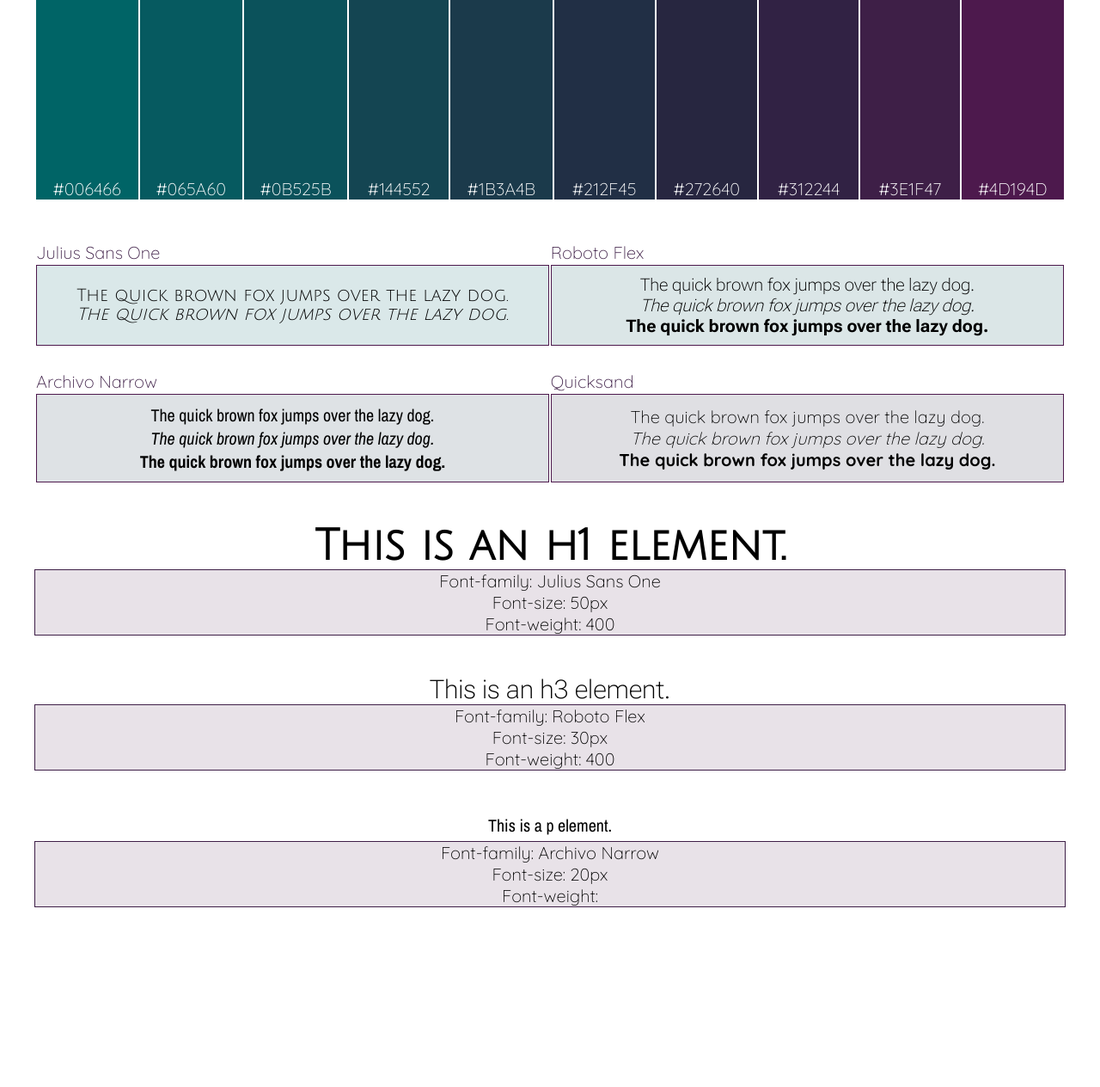
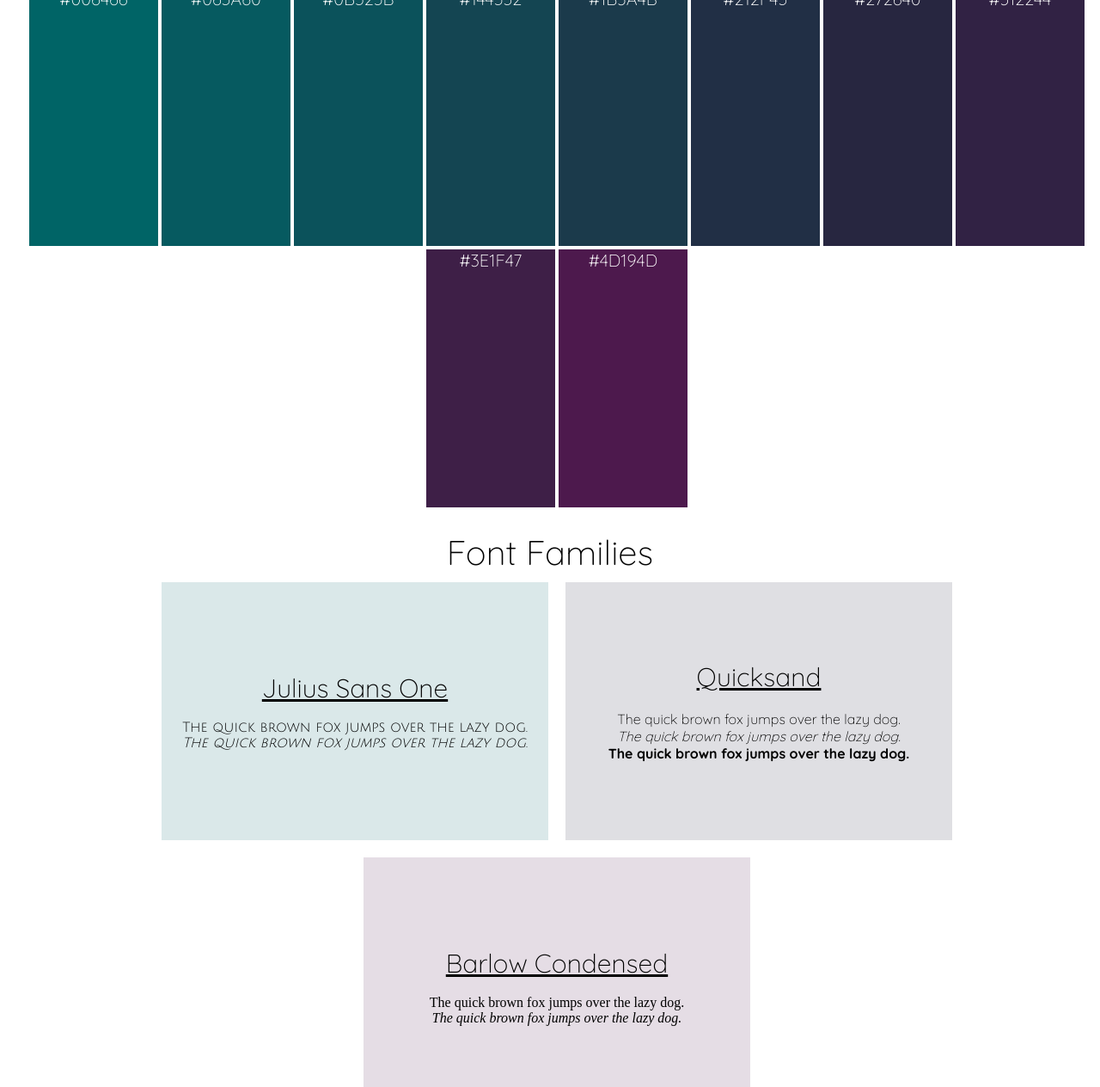
Before and after one commit to apmarg/apmarg.github.io, a plain HTML site: page codecademy/Style_Guide/index.html in a window 1280 px wide. Shown: the part 297-1561 px from the top of the page at 86% size. Before the commit the page ends 1392 px from the top, so only its background shows below. Drawn offline with nearby package versions, Linux system fonts and the light colour scheme; a web font is replaced by a local one.

Commit message:
Finish updating global styles

```diff
--- a/codecademy/Style_Guide/index.html
+++ b/codecademy/Style_Guide/index.html
@@ -2,7 +2,7 @@
 <html>
     <head>
         <title>Website Style Guide</title>
-        <link rel="stylesheet" href="../../resources/styles.css">
+        <link rel="stylesheet" href="../../resources/global-styles.css">
         <link rel="stylesheet" href="./resources/styles.css">
         <link rel="icon" href="../resources/images/AGfavicon32.png">
     </head>
@@ -12,93 +12,60 @@
             <h3>a codecademy challenge project</h3>
         </header>
         <main>
-            <section class="colors">
-                <table>
-                    <tr>
-                        <th colspan="10">Color Palette</th>
-                    </tr>
-                    <tr>
-                        <td style="background-color:#006466">#006466</td>
-                        <td style="background-color:#065A60">#065A60</td>
-                        <td style="background-color:#0B525B">#0B525B</td>
-                        <td style="background-color:#144552">#144552</td>
-                        <td style="background-color:#1B3A4B">#1B3A4B</td>
-                        <td style="background-color:#212F45">#212F45</td>
-                        <td style="background-color:#272640">#272640</td>
-                        <td style="background-color:#312244">#312244</td>
-                        <td style="background-color:#3E1F47">#3E1F47</td>
-                        <td style="background-color:#4D194D">#4D194D</td>
-                    </tr>
-                </table>
+                <h2>Color Palette</h2>
+                <section class="color_styles container">
+                <div class="color" style="background-color:#006466">#006466</div>
+                <div class="color" style="background-color:#065A60">#065A60</div>
+                <div class="color" style="background-color:#0B525B">#0B525B</div>
+                <div class="color" style="background-color:#144552">#144552</div>
+                <div class="color" style="background-color:#1B3A4B">#1B3A4B</div>
+                <div class="color" style="background-color:#212F45">#212F45</div>
+                <div class="color" style="background-color:#272640">#272640</div>
+                <div class="color" style="background-color:#312244">#312244</div>
+                <div class="color" style="background-color:#3E1F47">#3E1F47</div>
+                <div class="color" style="background-color:#4D194D">#4D194D</div>
             </section>
-            <section class="text_styles">
-                <table>
-                    <tr>
-                        <th>Julius Sans One</th>
-                        <th>Roboto Flex</th>
-                    </tr>
-                    <tr>
-                        <td class="juliussansone">
-                            The quick brown fox jumps over the lazy dog.
-                            <br>
-                            <span style="font-style: italic;">The quick brown fox jumps over the lazy dog.</span>
-                        </td>
-                        <td class="robotoflex">
-                            The quick brown fox jumps over the lazy dog.
-                            <br>
-                            <span style="font-style: italic;">The quick brown fox jumps over the lazy dog.</span><br>
-                            <span style="font-weight: bold;">The quick brown fox jumps over the lazy dog.</span>
-
-                        </td>
-                    </tr>
-                    <tr height="25px"></tr>
-                    <tr>
-                        <th>Archivo Narrow</th>
-                        <th>Quicksand</th>
-                    </tr>
-                    <tr>
-                        <td class="archivonarrow">
-                            The quick brown fox jumps over the lazy dog.
-                            <br>
-                            <span style="font-style: italic;">The quick brown fox jumps over the lazy dog.</span><br>
-                            <span style="font-weight: bold;">The quick brown fox jumps over the lazy dog.</span>
-
-                        </td>
-                        <td class="quicksand">
-                            The quick brown fox jumps over the lazy dog.
-                            <br>
-                            <span style="font-style: italic;">The quick brown fox jumps over the lazy dog.</span><br>
-                            <span style="font-weight: bold;">The quick brown fox jumps over the lazy dog.</span>
-
-                        </td>
-                    </tr>
-                </table>
+                <h2>Font Families</h2>
+                <section class="font_styles container">
+                <div class="font juliussansone">
+                    <h3 class="underline">Julius Sans One</h3>
+                    <br>
+                    <span>The quick brown fox jumps over the lazy dog.</span>
+                    <span class="italic">The quick brown fox jumps over the lazy dog.</span>
+                    <!--<span class="bold">The quick brown fox jumps over the lazy dog.</span>-->
+                </div>
+                <div class="font quicksand">
+                    <h3 class="underline">Quicksand</h3>
+                    <br>
+                    <span>The quick brown fox jumps over the lazy dog.</span>
+                    <span class="italic">The quick brown fox jumps over the lazy dog.</span>
+                    <span class="bold">The quick brown fox jumps over the lazy dog.</span>
+                </div><div class="font barlowcondensed">
+                    <h3 class="underline">Barlow Condensed</h3>
+                    <br>
+                    <span>The quick brown fox jumps over the lazy dog.</span>
+                    <span class="italic">The quick brown fox jumps over the lazy dog.</span>
+                    <!--<span class="bold">The quick brown fox jumps over the lazy dog.</span>-->
+                </div>
             </section>
-            <section>
-                <h1>This is an h1 element.</h1>
-                    <ul>
-                        <li>Font-family: Julius Sans One</li>
-                        <li>Font-size: 50px</li>
-                        <li>Font-weight: 400</li>
-                    </ul>
-                </section>
-                <section>
-                <h3>This is an h3 element.</h3>
-                <ul>
-                    <li>Font-family: Roboto Flex</li>
-                    <li>Font-size: 30px</li>
-                    <li>Font-weight: 400</li>
-                </ul>
+            <h2>Element Styles</h2>
+            <section class="element_styles container">
+                <div class="element h1">
+                    <h1>This is an h1 element.</h1>
+                </div>
+                <div class="element h2">
+                    <h2>This is an h2 element.</h2>
+                </div>
+                <div class="element h3">
+                    <h3>This is an h3 element.</h3>
+                </div>
+                <div class="element h4">
+                    <h4>This is an h4 element.</h4>
+                </div>
+                <div class="element p">
+                    <p>This is a p element.</p>
+                </div>
             </section>
-            <section>
-                <p>This is a p element.</p>
-                <ul>
-                    <li>Font-family: Archivo Narrow</li>
-                    <li>Font-size: 20px</li>
-                    <li>Font-weight: </li>
-                </ul>
-            </section>
-
         </main>
       </body>
 </html>
--- a/codecademy/Style_Guide/resources/styles.css
+++ b/codecademy/Style_Guide/resources/styles.css
@@ -1,47 +1,30 @@
-section {
-    margin: 25px auto;
-}
-
-ul {
-    background-color: #4D194D20;
-    border: 1px solid #3E1F47;
+.container {
+    width: 100vw;
+    display: inline-flex;
+    justify-content: center;
+    flex-wrap: wrap;
 }
 
 /* Colors Section */
 
-.colors {
-    margin: 10px auto;
+.color {
+    height:300px;
+    width: 150px;
+    color: white;
+    margin: 2px;
 }
 
-.colors th {
-    text-align: left;
-    font-weight: 400;
-}
+/* Font Styles Section */
 
-.colors td {
-    height: 250px;
-    width: 150px;
-    color: white;
-    vertical-align: bottom;
-    text-align: center;
-}
-
-/* Text Styling Section */
-
-.text_styles tr {
-    padding-bottom: 10px;
-}
-
-.text_styles th {
-    text-align: left;
-    font-weight: 400;
-    color: #3E1F47;
-}
-
-.text_styles td {
-    border: 1px solid #4D194D;
-    width: 750px;
-    padding: 10px;
+.font {
+    display: flex;
+    flex-direction: column;
+    height: 300px;
+    width: 450px;
+    margin: 10px;
+    justify-content: center;
+    align-items: center;
+    font-size: 0.8rem;
 }
 
 .juliussansone {
@@ -49,17 +32,45 @@
     background-color: #00646625;
 }
 
-.robotoflex {
-    font-family: "Roboto Flex";
-    background-color: #0B525B25;
-}
-
-.archivonarrow {
-    font-family: "Archivo Narrow";
-    background-color: #1B3A4B25;
-}
-
 .quicksand {
     font-family: "Quicksand";
     background-color: #27264025;
 }
+
+.barlowcondensed {
+    font-family: "Barlow Condensed";
+    background-color: #4D194D25;
+}
+
+
+/* Element Styles Section */
+
+.element {
+    display: flex;
+    flex-direction: column;
+    justify-content: center;
+    align-items: center;
+    height: 300px;
+    width: 300px;
+    margin: 5px;
+}
+
+.h1 {
+    background-color: #00646625;
+}
+
+.h2{
+    background-color: #0B525B25;
+}
+
+.h3 {
+    background-color: #1B3A4B25;
+}
+
+.h4 {
+    background-color: #31224425;
+}
+
+.p {
+    background-color: #4D194D25;
+}
--- /dev/null
+++ b/resources/global-styles.css
@@ -0,0 +1,98 @@
+/* Global styles and imports*/
+
+/* Import Google fonts */
+@import url('https://fonts.googleapis.com/css2?family=Barlow+Condensed:wght@200&family=Julius+Sans+One&family=Quicksand:wght@300;700&family=Roboto+Flex:opsz,wght@8..144,100;8..144,700&display=swap');
+
+/* Don't forget to add media queries! */
+
+html {
+    margin: 0;
+    padding: 0;
+    font-family: 'Quicksand';
+    font-size: 20px;
+    text-align: center;
+}
+
+header {
+    padding: 50px 0;
+    opacity: 0.75;
+    border-bottom: 1px solid darkgrey;
+}
+
+nav {
+    position: fixed;
+    top: 0;
+    padding: 15px 0 10px;
+    width: 100vw;
+    background-color: white;
+    font-size: 18px;
+    text-align: center;
+}
+
+main {
+    padding-top: 30px;
+    overflow: hidden;
+}
+
+section {
+    margin: 0 auto 25px;
+}
+
+h1 {
+    font-family: 'Julius Sans One';
+    font-weight: normal;
+    font-size: 2.5rem;
+    margin: 0;
+}
+
+h2 {
+    font-family: 'Quicksand';
+    font-weight: normal;
+    font-size: 2rem;
+    margin: 0;
+}
+
+h3 {
+    font-family: "Quicksand";
+    font-weight: normal;
+    font-size: 1.5rem;
+    margin: 0;
+}
+
+h4 {
+    font-family: 'Quicksand';
+    font-weight: normal;
+    font-size: 1rem;
+    margin: 0;
+}
+
+p {
+    font-family: 'Barlow Condensed';
+    font-size: 1rem;
+    margin: 0;
+}
+
+a {
+    text-decoration: none;
+    color: #144552;
+}
+
+a:hover {
+    text-decoration: underline;
+}
+
+a:active {
+    color: #3E1F47;
+}
+
+.italic {
+    font-style: italic;
+}
+
+.bold {
+    font-weight: bold;
+}
+
+.underline {
+    text-decoration: underline;
+}
--- a/resources/styles.css
+++ b/resources/styles.css
@@ -1,75 +1,4 @@
-/*Import Google fonts */
-@import url('https://fonts.googleapis.com/css2?family=Archivo+Narrow:ital,wght@0,400;0,700;1,400&family=Julius+Sans+One&family=Quicksand:wght@300;700&family=Roboto+Flex:opsz,wght@8..144,100;8..144,700&display=swap');
-
-* {
-    margin: 0;
-    padding: 0;
-}
-
-body {
-    width: 100%;
-    text-align: center;
-    font-family: 'Quicksand';
-    font-size: 20px;
-}
-
-header {
-    max-width: 1200px;
-    margin: 5px auto;
-    padding: 50px 0;
-    opacity: 0.75;
-    border-bottom: 1px solid darkgrey;
-}
-
-main {
-    max-width: 1200px;
-    margin: 5px auto;
-    padding-top: 30px;
-    overflow: hidden;
-}
-
-h1 {
-    font-family: 'Julius Sans One';
-    font-size: 50px;
-    margin: 0;
-}
-
-h3 {
-    font-size: 30px;
-    font-family: "Roboto Flex";
-    margin: 0;
-    font-weight: 400;
-}
-
-p {
-    padding: 5px 0;
-    font-family: "Archivo Narrow";
-    font-size: 20px;
-}
-
-section {
-    padding: 10px 0;
-}
-
-a {
-    color: #006466;
-}
-
-ul,
-ol {
-    font-family: "Quicksand";
-}
-
-nav {
-    position: fixed;
-    top: 0;
-    padding: 15px 0 10px;
-    width: 100vw;
-    max-width: 1200px;
-    background-color: white;
-    font-size: 18px;
-    text-align: center;
-}
+/* Landing Page Styles */
 
 footer {
     position: fixed;
```
Also changed, not shown: codecademy/HTMLCSS_Cheatsheet/index.html (+1 -1 lines), codecademy/Project Template/index.html (+1 -1 lines), codecademy/index.html (+10 -14 lines), codecademy/resources/styles.css (+11 -2 lines), index.html (+7 -4 lines).
